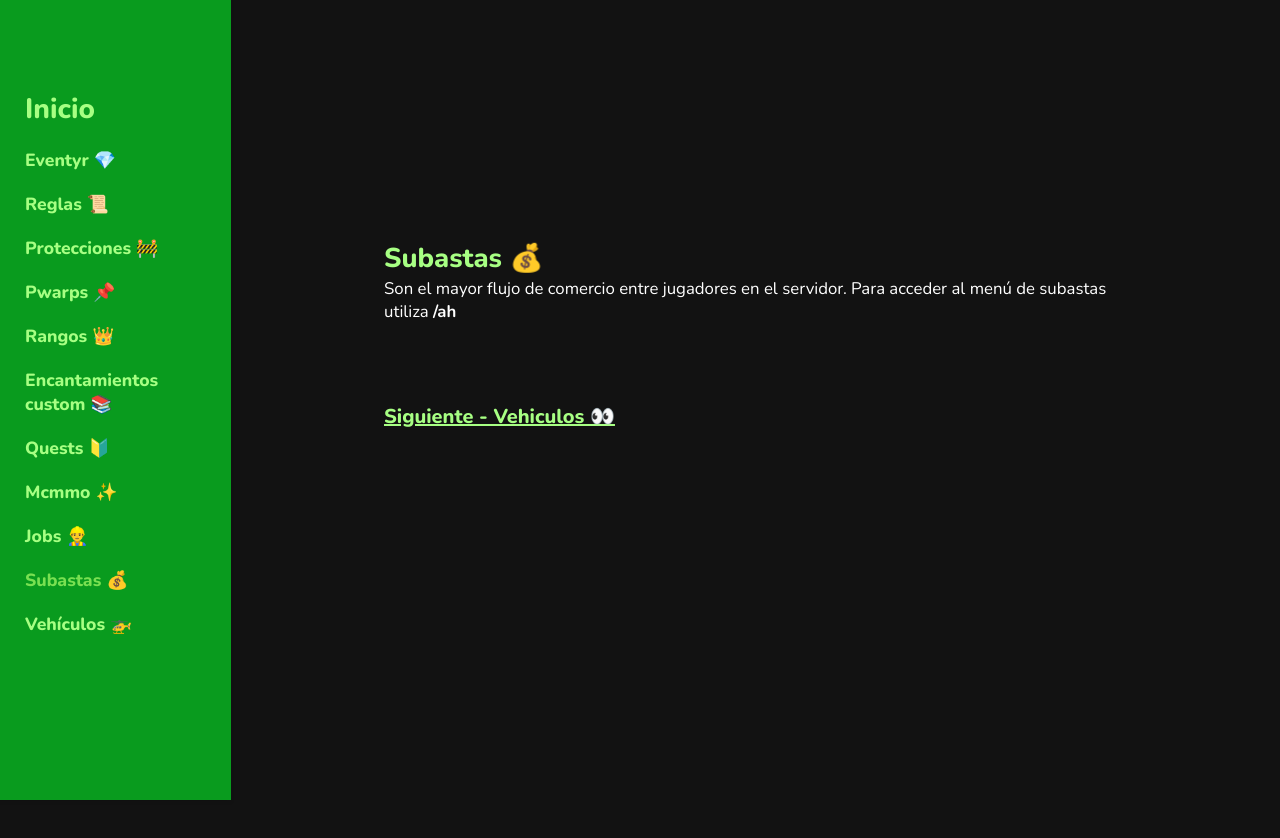
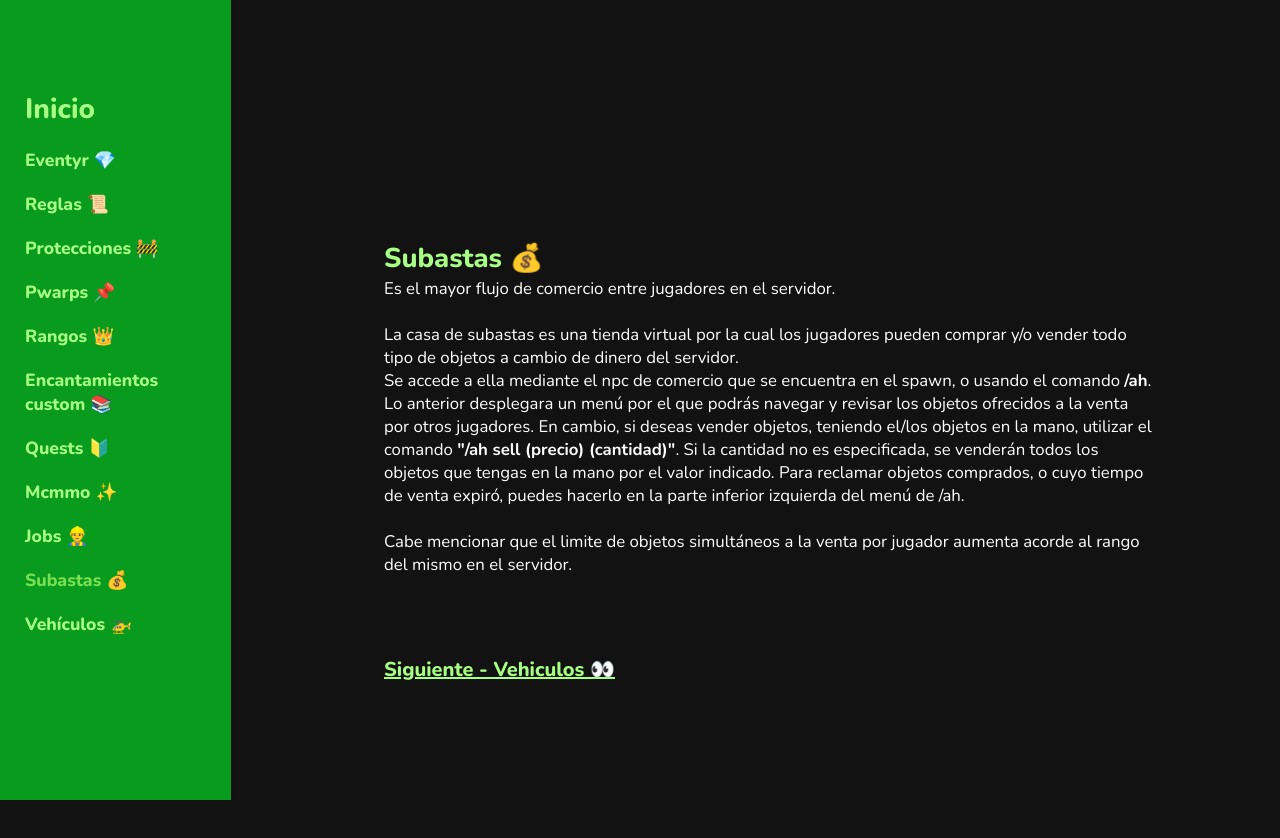
Before and after one commit to joaquinjoaco/eventyr-player-guide-react, a React (Create React App) app: page /subastas in a window 1280 px wide. Shown: the top 838 px of the page. Before the commit the page ends 800 px from the top, so only its background shows below. Built offline with nearby package versions, Linux system fonts and the light colour scheme.

Commit message:
Little addition to a guide

```diff
--- a/src/views/Subastas.js
+++ b/src/views/Subastas.js
@@ -6,8 +6,17 @@ const Subastas = () => {
                <section className="about" id="about">
                     <div className="content">
                          <h1>Subastas 💰</h1>
-                         <p className="guide-p">Son el mayor flujo de comercio entre jugadores en el servidor.
-                              Para acceder al menú de subastas utiliza <b>/ah</b></p>
+                         <p className="guide-p">Es el mayor flujo de comercio entre jugadores en el servidor.
+                              <br />
+                              <br />
+                              La casa de subastas es una tienda virtual por la cual los jugadores pueden comprar y/o vender todo tipo de objetos a cambio de dinero del servidor.
+                              <br />
+                              Se accede a ella mediante el npc de comercio que se encuentra en el spawn, o usando el comando <b>/ah</b>. Lo anterior desplegara un menú por el que podrás navegar y revisar los objetos ofrecidos a la venta por otros jugadores.
+                              En cambio, si deseas vender objetos, teniendo el/los objetos en la mano, utilizar el comando <b>"/ah sell (precio) (cantidad)"</b>. Si la cantidad no es especificada, se venderán todos los objetos que tengas en la mano por el valor indicado.
+                              Para reclamar objetos comprados, o cuyo tiempo de venta expiró, puedes hacerlo en la parte inferior izquierda del menú de /ah.
+                              <br />
+                              <br />
+                              Cabe mencionar que el limite de objetos simultáneos a la venta por jugador aumenta acorde al rango del mismo en el servidor.</p>
 
                          <div className="link-container">
                               <Link to="/vehiculos" className="link">Siguiente - Vehiculos 👀</Link>
```
